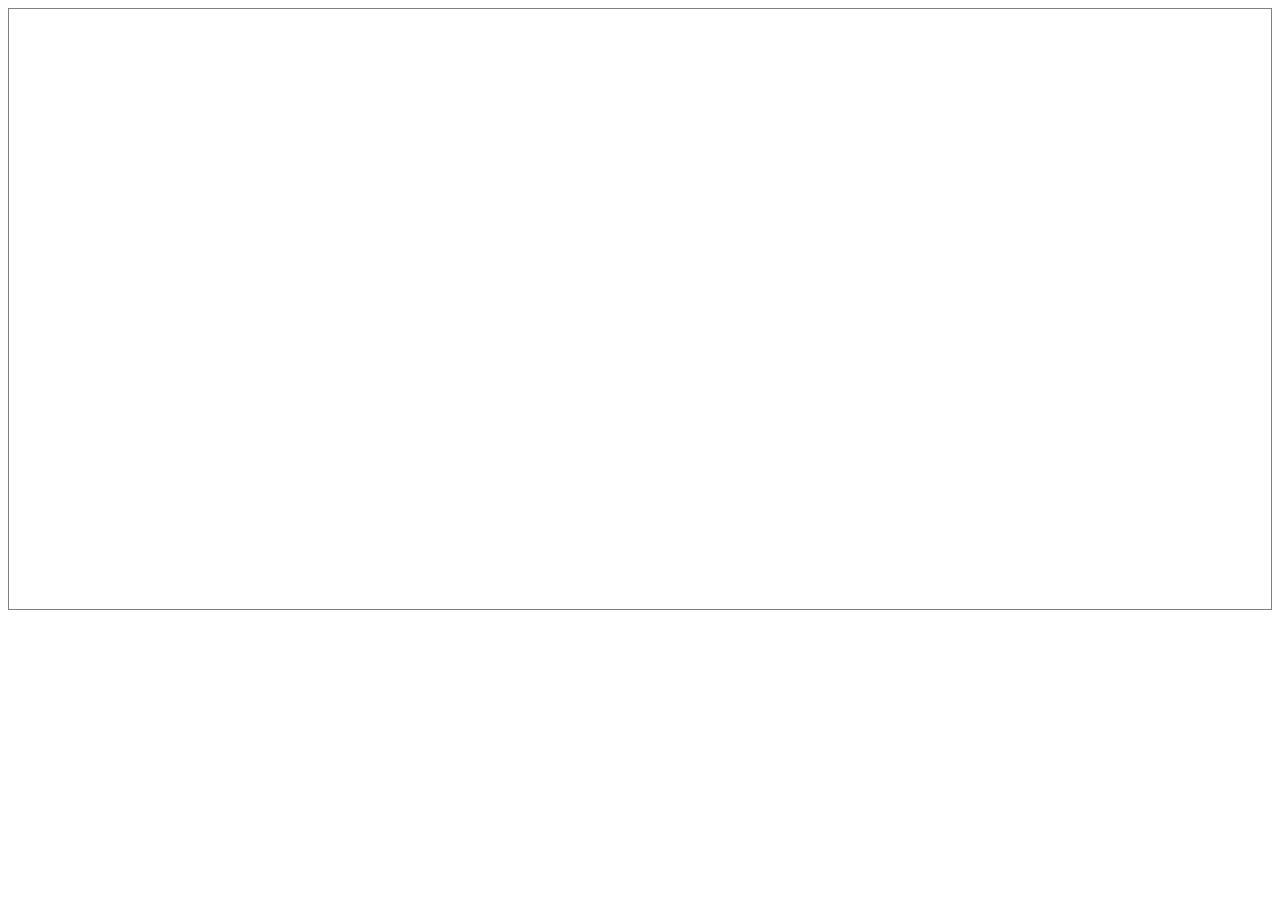
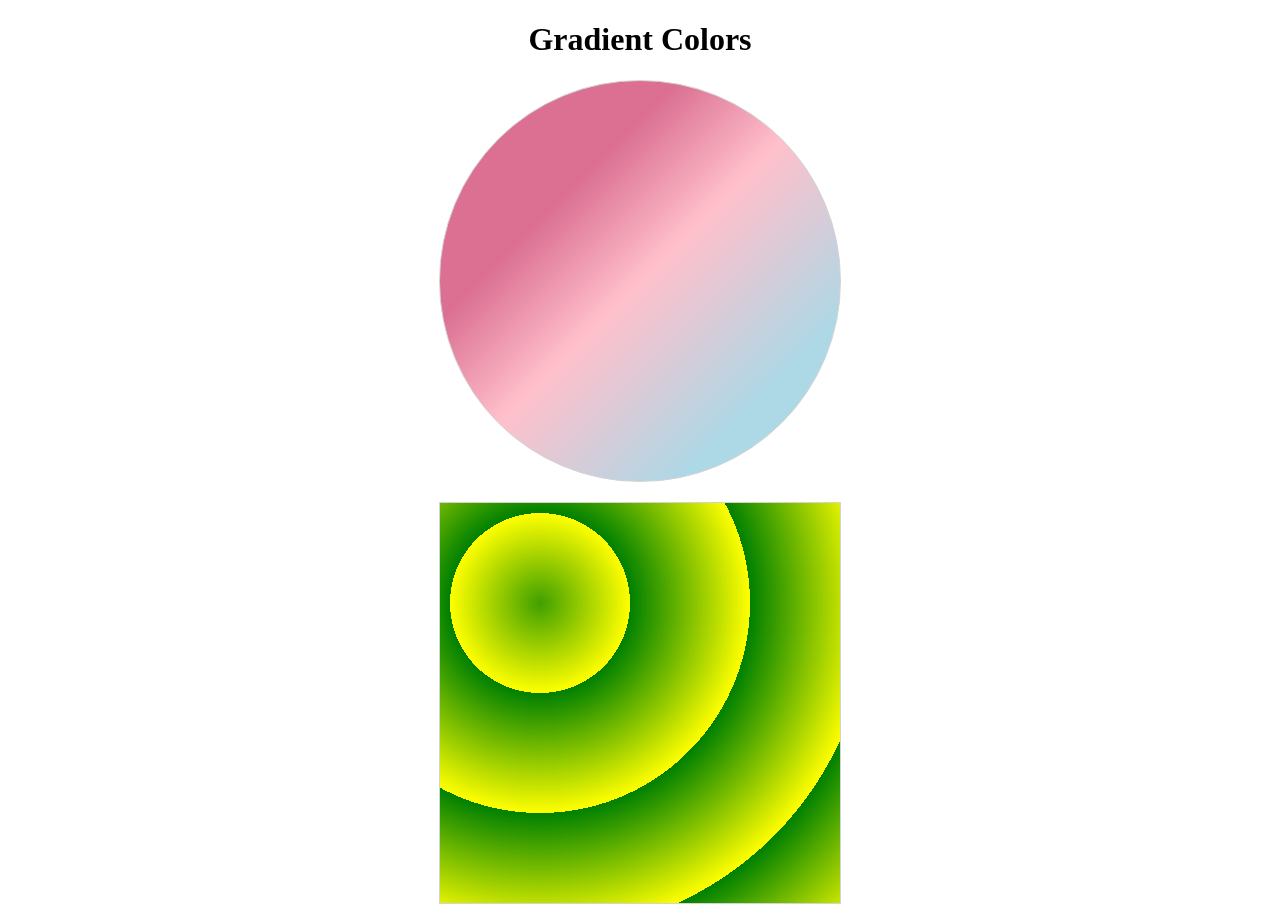
Before and after one commit to SuryanshuTomar/WebDev, a plain HTML site: page HTML-CSS/Topics/Gradients/index.html in a window 1280 px wide. Before the commit the page ends 800 px from the top, so only its background shows below. Drawn offline with Linux system fonts and the light colour scheme.

Commit message:
Gradients

```diff
--- a/HTML-CSS/Topics/Gradients/index.html
+++ b/HTML-CSS/Topics/Gradients/index.html
@@ -8,6 +8,9 @@
     <title>Gradients</title>
 </head>
 <body>
+    <h1 class="title">Gradient Colors</h1>
     <div id="div1"></div>
+    <div id="div2"></div>
+    <div id="div3"></div>
 </body>
 </html>
--- a/HTML-CSS/Topics/Gradients/style.css
+++ b/HTML-CSS/Topics/Gradients/style.css
@@ -1,7 +1,11 @@
+.title {
+	text-align: center;
+}
+
 #div1 {
 	height: 600px;
 	border: 1px solid grey;
-
+	display: none;
 	/* Linear Gradient -  */
 	/* background-image: linear-gradient(lightgreen, royalblue, violet); */
 	/* background-image: linear-gradient(to right, lightgreen, royalblue, violet); */
@@ -13,3 +17,29 @@
 	/* background-image: radial-gradient(circle, royalblue, yellowgreen, violet); */
 	/* background-image: radial-gradient(square, royalblue 20%, yellowgreen 30%, violet 40%); */
 }
+
+#div2 {
+	width: 400px;
+	height: 400px;
+	border: 1px solid lightgrey;
+	margin: 20px auto;
+	border-radius: 50%;
+	background-image: linear-gradient(
+		to right bottom,
+		palevioletred 30%,
+		pink 50%,
+		lightblue 80%
+	);
+}
+
+#div3 {
+	width: 400px;
+	height: 400px;
+	border: 1px solid lightgrey;
+	margin: 20px auto;
+	background-image: repeating-radial-gradient(
+		farthest-side at 100px 100px,
+		green 30%,
+		yellow 70%
+	);
+}
```
Lines whose indentation alone changed are shown as unchanged.
